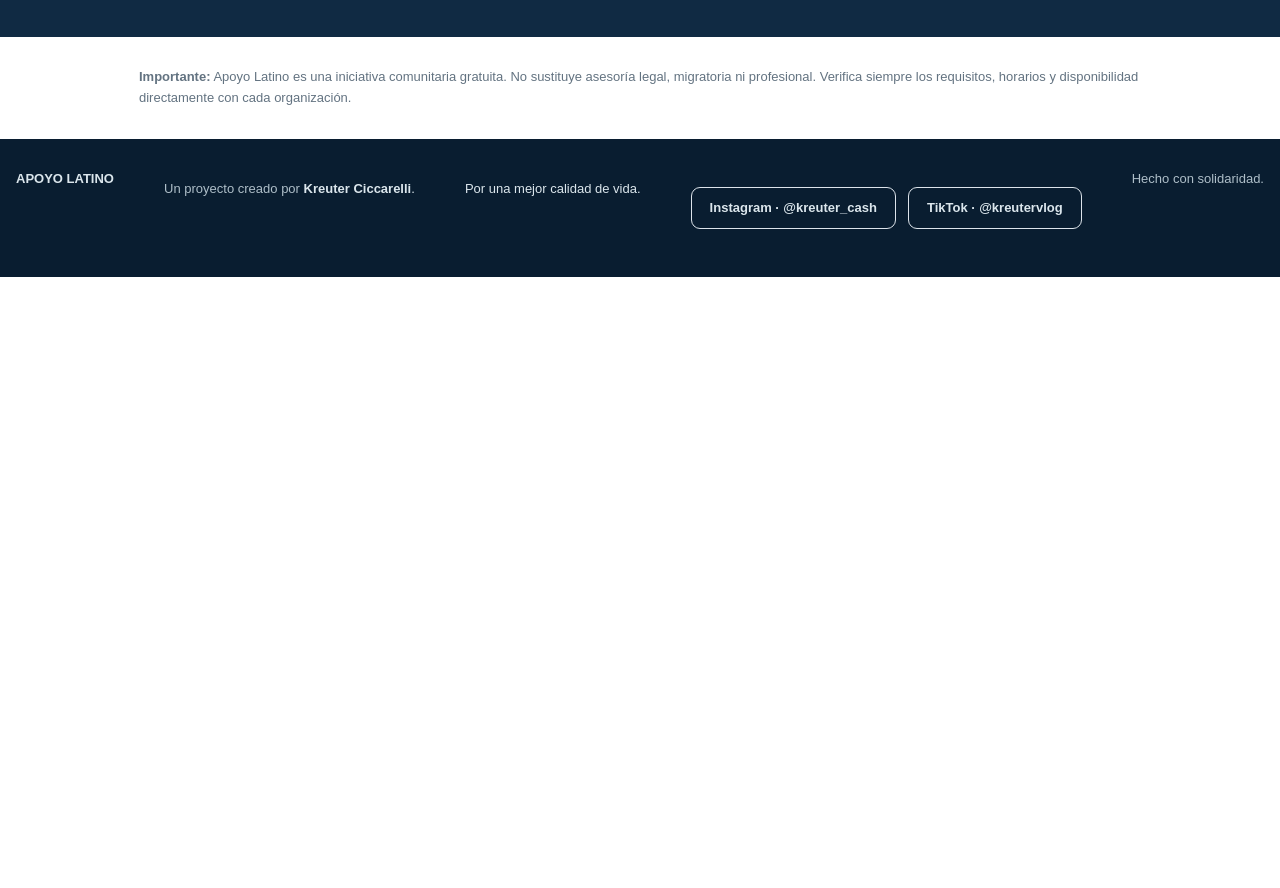
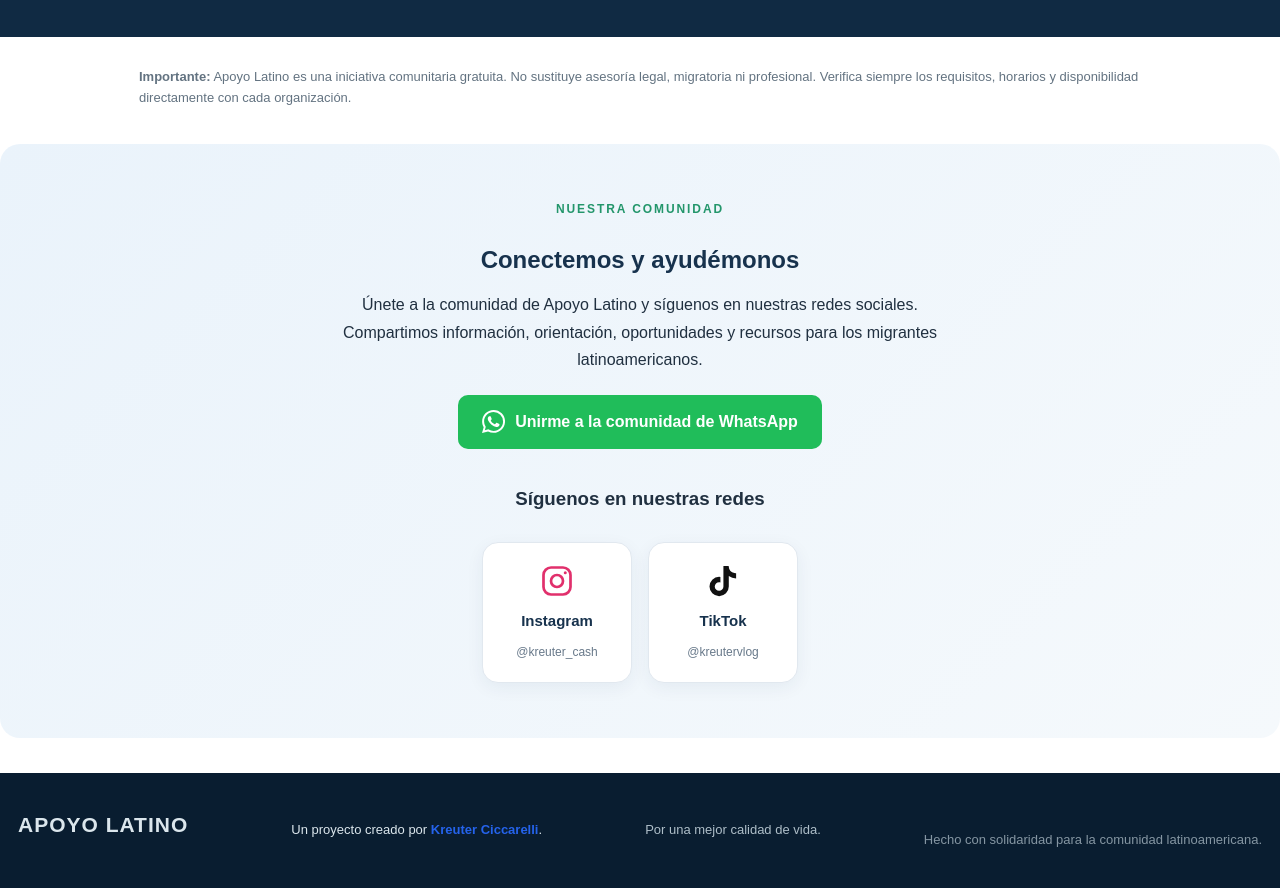
Before and after one commit to kreutercash/apoyo-latino, a plain HTML site: page index.html in a window 1280 px wide. Shown: the part 2860-3748 px from the top of the page. Before the commit the page ends 3137 px from the top, so only its background shows below. Drawn offline with Linux system fonts and the light colour scheme.

Commit message:
index.html

```diff
--- a/index.html
+++ b/index.html
@@ -4,12 +4,11 @@
 <head>
   <meta charset="utf-8">
   <meta name="viewport" content="width=device-width, initial-scale=1">
-  <meta name="description" content="Apoyo Latino: orientación y recursos para migrantes.">
+  <meta name="description" content="Apoyo Latino: orientación, recursos y oportunidades para migrantes.">
   <meta name="author" content="Kreuter Ciccarelli">
   <meta name="theme-color" content="#17324d">
 
   <title>Apoyo Latino | Por una mejor calidad de vida</title>
-
   <link rel="stylesheet" href="styles.css">
 
   <style>
@@ -37,37 +36,155 @@
       gap: 12px;
     }
 
-    .social-links {
+    .community-section {
+      padding: 55px 20px;
+      margin: 35px 0;
+      border-radius: 20px;
+      text-align: center;
+      background: linear-gradient(135deg, #eaf3fb, #f5f9fc);
+    }
+
+    .community-section h2 {
+      color: #17324d;
+      margin-bottom: 12px;
+    }
+
+    .community-section p {
+      max-width: 620px;
+      margin: 0 auto 22px;
+      line-height: 1.7;
+    }
+
+    .social-container {
       display: flex;
       justify-content: center;
-      align-items: center;
+      align-items: stretch;
       flex-wrap: wrap;
-      gap: 12px;
-      margin: 18px 0;
+      gap: 16px;
+      margin-top: 28px;
     }
 
-    .social-links a {
-      display: inline-block;
-      padding: 10px 18px;
-      border: 1px solid #dce3ea;
-      border-radius: 9px;
+    .social-card {
+      display: flex;
+      flex-direction: column;
+      align-items: center;
+      justify-content: center;
+      gap: 10px;
+      width: 150px;
+      min-height: 130px;
+      padding: 20px 14px;
+      background: white;
+      color: #17324d;
       text-decoration: none;
-      font-weight: 600;
-      color: inherit;
-      transition: background 0.2s ease;
+      border: 1px solid #e1e8ef;
+      border-radius: 16px;
+      box-shadow: 0 5px 18px rgba(23, 50, 77, 0.06);
+      transition: transform 0.2s, box-shadow 0.2s;
     }
 
-    .social-links a:hover {
-      background: #eaf2f8;
+    .social-card:hover {
+      transform: translateY(-5px);
+      box-shadow: 0 10px 25px rgba(23, 50, 77, 0.12);
     }
 
-    footer {
-      text-align: center;
-      padding: 30px 16px;
+    .social-card svg {
+      width: 36px;
+      height: 36px;
     }
 
-    footer p {
-      margin: 10px 0;
+    .social-card strong {
+      font-size: 15px;
+    }
+
+    .social-card small {
+      color: #68798a;
+      font-size: 12px;
+    }
+
+    .whatsapp-card {
+      border-color: #bce9cd;
+    }
+
+    .whatsapp-card svg {
+      color: #25D366;
+    }
+
+    .instagram-card svg {
+      color: #E1306C;
+    }
+
+    .tiktok-card svg {
+      color: #111111;
+    }
+
+    .community-button {
+      display: inline-flex;
+      align-items: center;
+      justify-content: center;
+      gap: 10px;
+      padding: 14px 24px;
+      border-radius: 10px;
+      background: #20bd5a;
+      color: white;
+      text-decoration: none;
+      font-weight: 700;
+      transition: background 0.2s, transform 0.2s;
+    }
+
+    .community-button:hover {
+      background: #159447;
+      transform: translateY(-2px);
+    }
+
+    .community-button svg {
+      width: 23px;
+      height: 23px;
+    }
+
+    .creator-footer {
+      text-align: center;
+      padding: 35px 18px;
+      margin-top: 30px;
+    }
+
+    .creator-footer > strong {
+      font-size: 21px;
+      letter-spacing: 1px;
+    }
+
+    .creator-footer p {
+      margin: 12px 0;
+    }
+
+    .creator-name {
+      color: #2563eb;
+    }
+
+    .footer-tagline {
+      display: block;
+      margin: 12px 0;
+    }
+
+    .footer-note {
+      display: block;
+      margin-top: 22px;
+      font-size: 13px;
+      opacity: 0.75;
+    }
+
+    @media (max-width: 480px) {
+      .social-card {
+        width: 125px;
+      }
+
+      .community-section {
+        padding: 35px 15px;
+      }
+
+      .header-actions {
+        width: 100%;
+        justify-content: space-between;
+      }
     }
   </style>
 </head>
@@ -219,37 +336,101 @@
       </span>
     </section>
 
+    <!-- COMUNIDAD Y REDES SOCIALES -->
+
+    <section class="community-section" id="comunidad">
+
+      <p class="eyebrow">NUESTRA COMUNIDAD</p>
+
+      <h2>Conectemos y ayudémonos</h2>
+
+      <p>
+        Únete a la comunidad de Apoyo Latino y síguenos en nuestras
+        redes sociales. Compartimos información, orientación,
+        oportunidades y recursos para los migrantes latinoamericanos.
+      </p>
+
+      <a
+        class="community-button"
+        href="https://chat.whatsapp.com/CvBjPrOFbKrAlvIXL3NKSv"
+        target="_blank"
+        rel="noopener noreferrer"
+        aria-label="Unirse a la comunidad de WhatsApp"
+      >
+        <svg viewBox="0 0 24 24" fill="currentColor"
+          aria-hidden="true">
+          <path d="M20.52 3.48A11.86 11.86 0 0 0 12.08 0C5.5 0 .14 5.36.14 11.94c0 2.1.55 4.15 1.6 5.96L.04 24l6.26-1.64a11.9 11.9 0 0 0 5.78 1.47h.01c6.58 0 11.94-5.36 11.94-11.94 0-3.19-1.24-6.19-3.51-8.41ZM12.08 21.8a9.9 9.9 0 0 1-5.05-1.38l-.36-.21-3.72.98.99-3.63-.23-.37a9.88 9.88 0 0 1-1.52-5.25c0-5.46 4.44-9.9 9.9-9.9a9.82 9.82 0 0 1 7 2.9 9.82 9.82 0 0 1 2.9 7c0 5.46-4.45 9.9-9.91 9.9Zm5.43-7.42c-.3-.15-1.76-.87-2.03-.97-.27-.1-.47-.15-.67.15-.2.3-.77.97-.94 1.17-.17.2-.35.22-.65.07-.3-.15-1.25-.46-2.38-1.47-.88-.78-1.48-1.75-1.65-2.05-.17-.3-.02-.46.13-.61.13-.13.3-.35.45-.52.15-.17.2-.3.3-.5.1-.2.05-.37-.03-.52-.07-.15-.67-1.62-.92-2.22-.24-.58-.49-.5-.67-.51h-.57c-.2 0-.52.07-.8.37-.27.3-1.05 1.02-1.05 2.48s1.08 2.88 1.23 3.08c.15.2 2.12 3.24 5.14 4.54.72.31 1.28.5 1.72.64.72.23 1.38.2 1.9.12.58-.09 1.76-.72 2.01-1.42.25-.7.25-1.3.17-1.42-.07-.12-.27-.2-.57-.35Z"/>
+        </svg>
+        Unirme a la comunidad de WhatsApp
+      </a>
+
+      <h3 style="margin-top:35px;">Síguenos en nuestras redes</h3>
+
+      <div class="social-container">
+
+        <!-- INSTAGRAM -->
+
+        <a
+          class="social-card instagram-card"
+          href="https://www.instagram.com/kreuter_cash/"
+          target="_blank"
+          rel="noopener noreferrer"
+          aria-label="Visitar Instagram de Kreuter"
+        >
+          <svg viewBox="0 0 24 24" fill="none"
+            stroke="currentColor" stroke-width="1.8"
+            stroke-linecap="round" stroke-linejoin="round"
+            aria-hidden="true">
+            <rect x="3" y="3" width="18" height="18" rx="5"/>
+            <circle cx="12" cy="12" r="4"/>
+            <circle cx="17.5" cy="6.5" r="1" fill="currentColor" stroke="none"/>
+          </svg>
+          <strong>Instagram</strong>
+          <small>@kreuter_cash</small>
+        </a>
+
+        <!-- TIKTOK -->
+
+        <a
+          class="social-card tiktok-card"
+          href="https://www.tiktok.com/@kreutervlog"
+          target="_blank"
+          rel="noopener noreferrer"
+          aria-label="Visitar TikTok de Kreuter"
+        >
+          <svg viewBox="0 0 24 24" fill="currentColor"
+            aria-hidden="true">
+            <path d="M19.59 6.69a4.83 4.83 0 0 1-3.77-4.25V2h-3.54v13.67a2.89 2.89 0 0 1-2.89 2.89 2.89 2.89 0 0 1-2.89-2.89 2.89 2.89 0 0 1 2.89-2.89c.3 0 .6.05.88.14V9.3a6.44 6.44 0 0 0-.88-.06A6.43 6.43 0 0 0 3 15.67a6.43 6.43 0 0 0 6.43 6.43 6.43 6.43 0 0 0 6.43-6.43V8.73a8.36 8.36 0 0 0 4.88 1.57V6.76a4.8 4.8 0 0 1-1.15-.07Z"/>
+          </svg>
+          <strong>TikTok</strong>
+          <small>@kreutervlog</small>
+        </a>
+
+      </div>
+
+    </section>
+
   </main>
 
-  <footer>
+  <!-- PIE DE PÁGINA -->
+
+  <footer class="creator-footer">
+
     <strong>APOYO LATINO</strong>
 
     <p>
-      <span data-i18n="createdBy">Un proyecto creado por</span>
-      <strong>Kreuter Ciccarelli</strong>.
+      Un proyecto creado por
+      <strong class="creator-name">Kreuter Ciccarelli</strong>.
     </p>
 
-    <p>Por una mejor calidad de vida.</p>
+    <span class="footer-tagline">
+      Por una mejor calidad de vida.
+    </span>
 
-    <div class="social-links">
-      <a
-        href="https://www.instagram.com/kreuter_cash/"
-        target="_blank"
-        rel="noopener noreferrer"
-      >
-        Instagram · @kreuter_cash
-      </a>
+    <span class="footer-note">
+      Hecho con solidaridad para la comunidad latinoamericana.
+    </span>
 
-      <a
-        href="https://www.tiktok.com/@kreutervlog"
-        target="_blank"
-        rel="noopener noreferrer"
-      >
-        TikTok · @kreutervlog
-      </a>
-    </div>
-
-    <span>Hecho con solidaridad.</span>
   </footer>
 
   <script src="data.js"></script>
```
